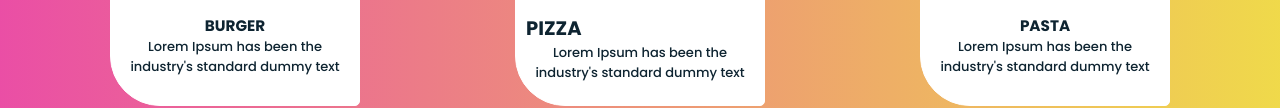
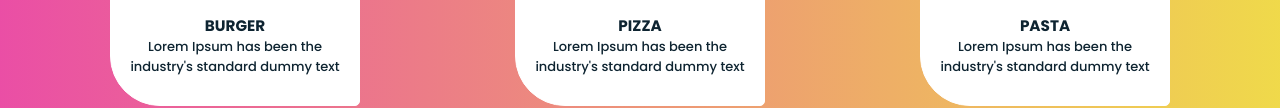
Before and after one commit to kumaresan2001/Food-app-assessment, a plain HTML site: page index.html in a window 1280 px wide. Shown: the part 1264-1372 px from the top of the page. Drawn offline with Linux system fonts and the light colour scheme.

Commit message:
new change

```diff
--- a/index.html
+++ b/index.html
@@ -87,7 +87,7 @@
                 </div>
               </div>
               <div class="card-body">
-                <h2>PIZZA</h2>
+                <h3>PIZZA</h3>
                 <p>Lorem Ipsum has been the industry's standard dummy text</p>
               </div>
             </div>
```
